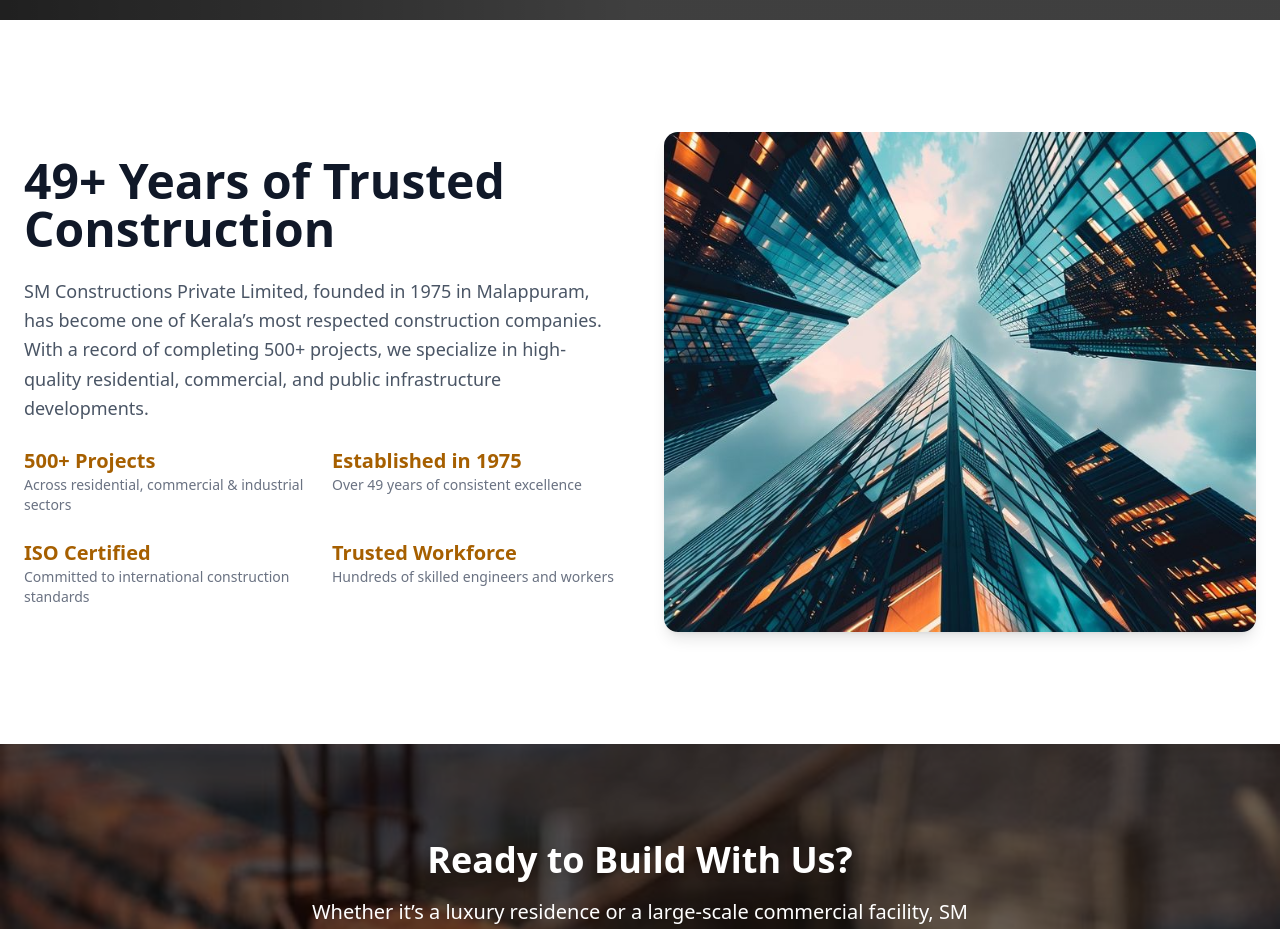
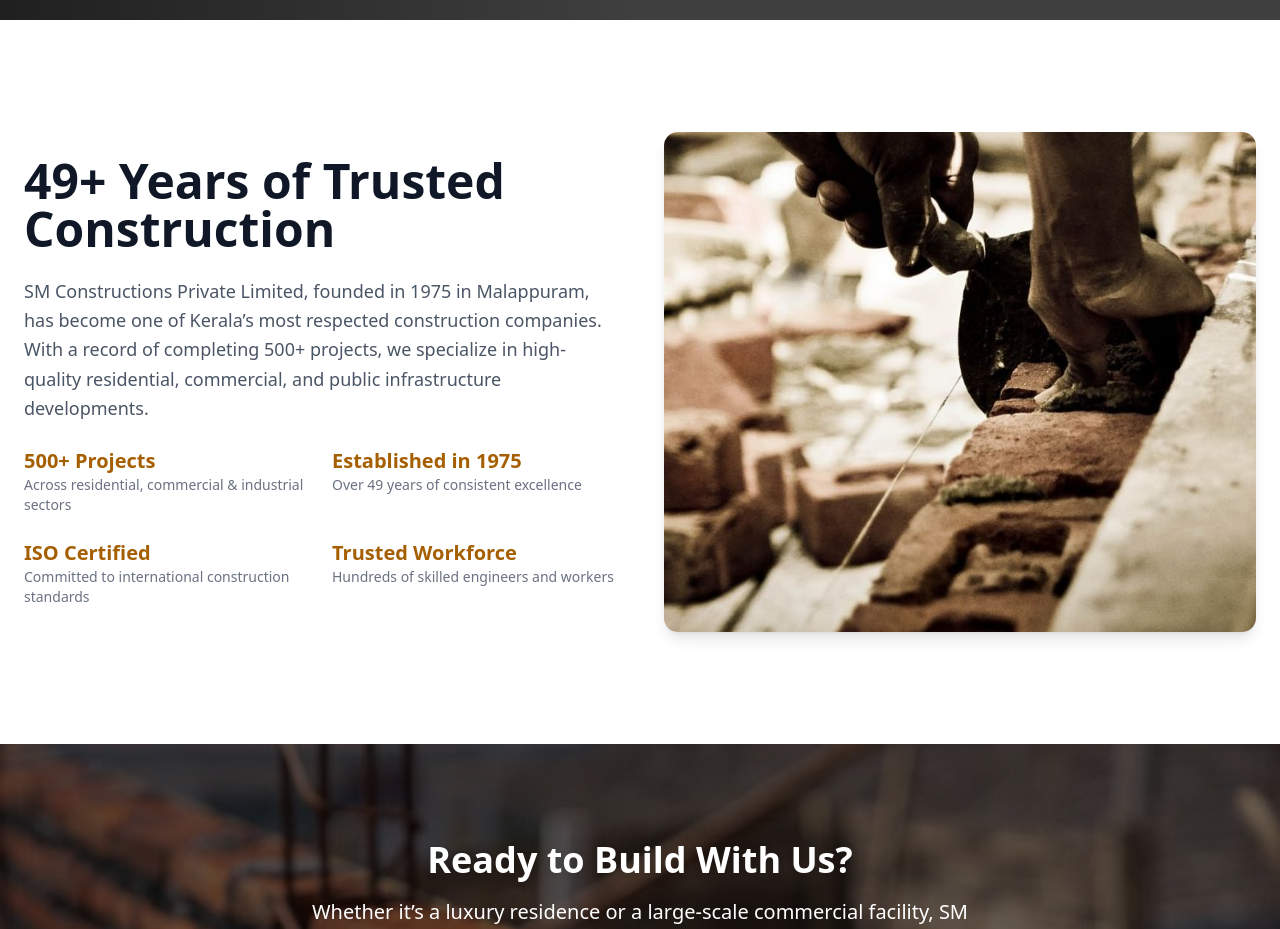
Before and after one commit to suneebs/SM-Constructions, a React (Vite) app: page / in a window 1280 px wide. Shown: the part 860-1789 px from the top of the page. Built offline with nearby package versions, Linux system fonts and the light colour scheme; grey boxes are pictures that could not be loaded.

Commit message:
Update AboutSection image source to reflect the correct visual representation

```diff
--- a/src/components/AboutSection.jsx
+++ b/src/components/AboutSection.jsx
@@ -47,7 +47,7 @@ export default function AboutSection() {
           transition={{ duration: 0.6 }}
         >
           <img
-            src="/about1.jpg"
+            src="/about2.jpg"
             alt="SM Constructions Building"
             className="w-full rounded-xl shadow-lg object-cover h-[500px]"
           />
```
